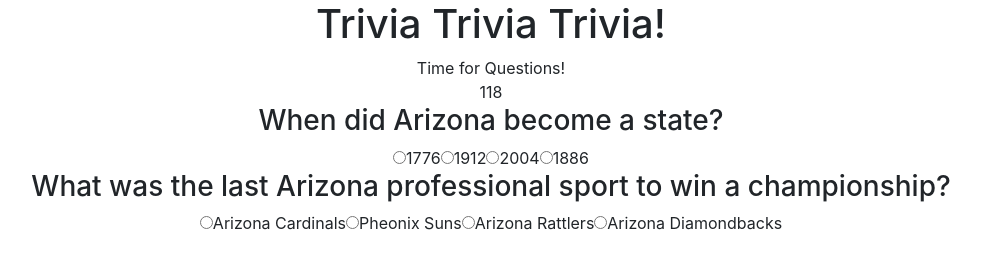
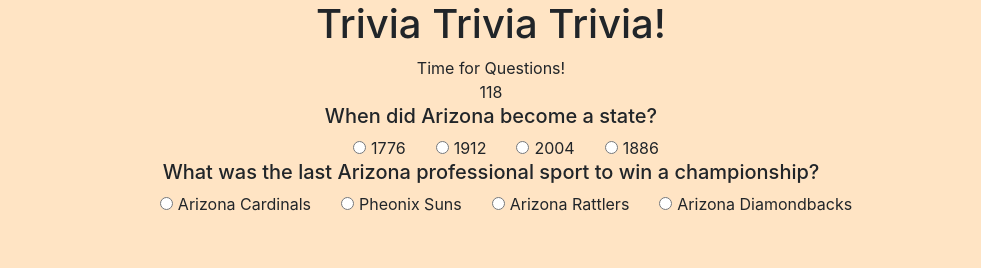
Before and after one commit to justin-brown06/TriviaGame, a plain HTML site: page index.html in a window 1280 px wide. Both pictures are taken after a click on the button "Get Started!". Shown: the whole page, without its empty margins (149-1130 px from the left). Drawn offline with nearby package versions, Linux system fonts and the light colour scheme.

Commit message:
Tried Fixing

```diff
--- a/assets/css/style.css
+++ b/assets/css/style.css
@@ -1,6 +1,11 @@
 body{
     text-align: center;
+    background-color: bisque;
+
 }
 .hidden {
     display: none;
 }
+input[type="radio"]{
+    margin: 5px 5px 5px 30px;
+}
--- a/assets/javascript/app.js
+++ b/assets/javascript/app.js
@@ -31,7 +31,7 @@
 
     questions.forEach(function (question, index) {
         var $form = $("<form>");
-        var $question = $("<h3>").text(question.question);
+        var $question = $("<h5>").text(question.question);
 
         $form.append($question);
 
--- a/index.html
+++ b/index.html
@@ -1,22 +1,26 @@
 <!DOCTYPE html>
 <html lang="en">
+
 <head>
     <meta charset="UTF-8">
     <meta name="viewport" content="width=device-width, initial-scale=1.0">
     <meta http-equiv="X-UA-Compatible" content="ie=edge">
-    <link rel="stylesheet" href="https://stackpath.bootstrapcdn.com/bootstrap/4.1.3/css/bootstrap.min.css" integrity="sha384-MCw98/SFnGE8fJT3GXwEOngsV7Zt27NXFoaoApmYm81iuXoPkFOJwJ8ERdknLPMO" crossorigin="anonymous">
+    <link rel="stylesheet" href="https://stackpath.bootstrapcdn.com/bootstrap/4.1.3/css/bootstrap.min.css" integrity="sha384-MCw98/SFnGE8fJT3GXwEOngsV7Zt27NXFoaoApmYm81iuXoPkFOJwJ8ERdknLPMO"
+        crossorigin="anonymous">
     <link rel="stylesheet" href="assets/css/style.css">
-    <script
-  src="https://code.jquery.com/jquery-3.3.1.min.js"
-  integrity="sha256-FgpCb/KJQlLNfOu91ta32o/NMZxltwRo8QtmkMRdAu8="
+    <script src="https://code.jquery.com/jquery-3.3.1.min.js" integrity="sha256-FgpCb/KJQlLNfOu91ta32o/NMZxltwRo8QtmkMRdAu8="
         crossorigin="anonymous"></script>
 
     <title>Trivia Trivia</title>
 </head>
+
 <body>
+    <div class="container">
         <header>
             <h1>Trivia Trivia Trivia!</h1>
         </header>
+    </div>
+    <div class="container">
         <div id="intro">
             <button id="start">Get Started!</button>
         </div>
@@ -24,6 +28,8 @@
             <div id="timer"></div>
             <div id="questions"></div>
         </div>
-<script src = "assets/javascript/app.js"></script>
+    </div>
+    <script src="assets/javascript/app.js"></script>
 </body>
+
 </html>
```
Also changed, not shown: review.html (+1 -0 lines). Lines whose indentation alone changed are shown as unchanged.
